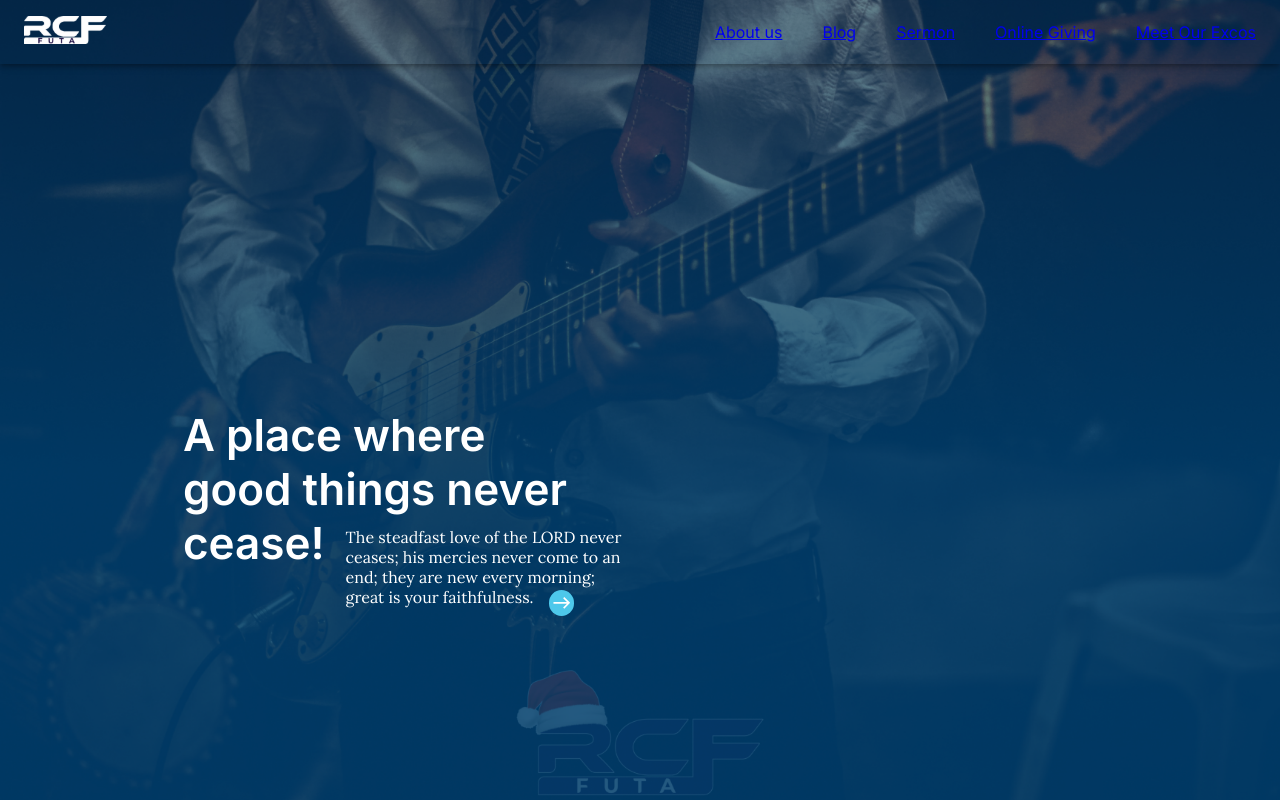
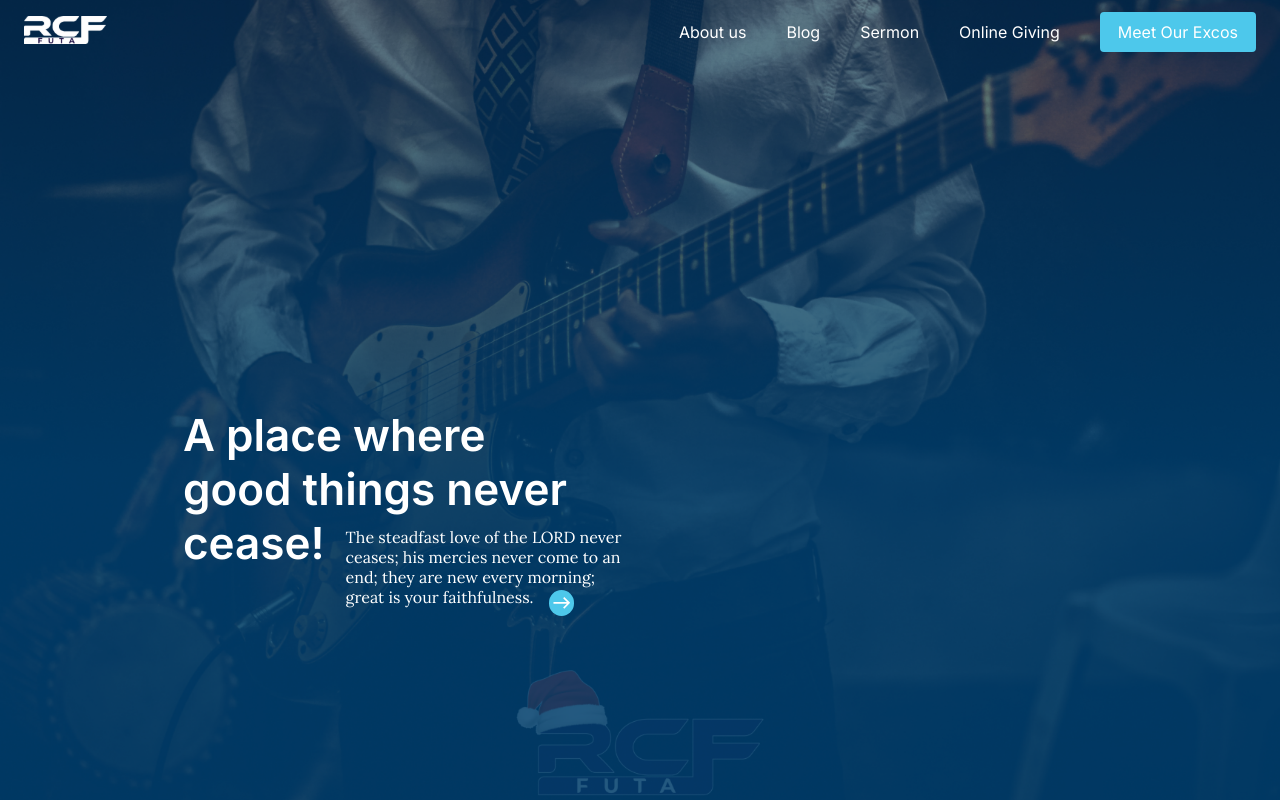
Before and after one commit to rcffuta/Rcf_frontend, a React (Create React App) app: page / in a window 1280 px wide. Built offline with nearby package versions, Linux system fonts and the light colour scheme.

Commit message:
Done with the navbar both the desktop and the mobile view

```diff
--- a/src/Component/Navbar/Navbar.js
+++ b/src/Component/Navbar/Navbar.js
@@ -12,6 +12,7 @@ import {
   ListItemText,
 } from '@material-ui/core';
 import MenuIcon from '@mui/icons-material/Menu';
+import CloseIcon from '@mui/icons-material/Close';
 
 const useStyles = makeStyles((theme) => ({
   root: {
@@ -35,10 +36,42 @@ const useStyles = makeStyles((theme) => ({
       display: 'flex',
       alignItems: 'center',
       gap: 40,
+      color: 'white',
     },
+    [theme.breakpoints.down('sm')]: {
+      marginTop: theme.spacing(10), // Adjust the value as needed
+    },
+    '& > a': {
+      textDecoration: 'none',
+      color: 'white',
+    },
+  },
+  excoLink: {
+    background: '#4DC8EB',
+    border: '2px solid #4DC8EB',
+    padding: '8px 16px',
+    borderRadius: '4px',
+    color: 'white',
   },
   menu: {
     width: 250,
+  },
+  appBar: {
+    boxShadow: 'none',
+  },
+  menuIcon: {
+    color: 'white',
+  },
+  closeIcon: {
+    position: 'absolute',
+    top: theme.spacing(2),
+    right: theme.spacing(2),
+    color: 'black',
+    zIndex: 1,
+  },
+  closeIconContainer: {
+    display: 'flex',
+    justifyContent: 'flex-end',
   },
 }));
 
@@ -56,7 +89,7 @@ const Navbar = () => {
 
   return (
     <div className={classes.root}>
-      <AppBar position="fixed" color="transparent">
+      <AppBar position="fixed" className={classes.appBar} color="transparent">
         <Toolbar>
           <div className={classes.title}>
             <Link to="/">
@@ -76,7 +109,7 @@ const Navbar = () => {
             <Link to="/online_giving">
               <span>Online Giving</span>
             </Link>
-            <Link to="/excos">
+            <Link to="/excos" className={classes.excoLink}>
               <span>Meet Our Excos</span>
             </Link>
           </div>
@@ -87,11 +120,21 @@ const Navbar = () => {
             aria-label="menu"
             onClick={handleMenuOpen}
           >
-            <MenuIcon />
+            <MenuIcon className={classes.menuIcon} />
           </IconButton>
         </Toolbar>
       </AppBar>
       <Drawer anchor="right" open={isMenuOpen} onClose={handleMenuClose}>
+        <div className={classes.closeIconContainer}>
+          <IconButton
+            className={classes.closeIcon}
+            color="inherit"
+            aria-label="close"
+            onClick={handleMenuClose}
+          >
+            <CloseIcon />
+          </IconButton>
+        </div>
         <div className={classes.menu} role="presentation">
           <List>
             <ListItem button component={Link} to="/about">
```
